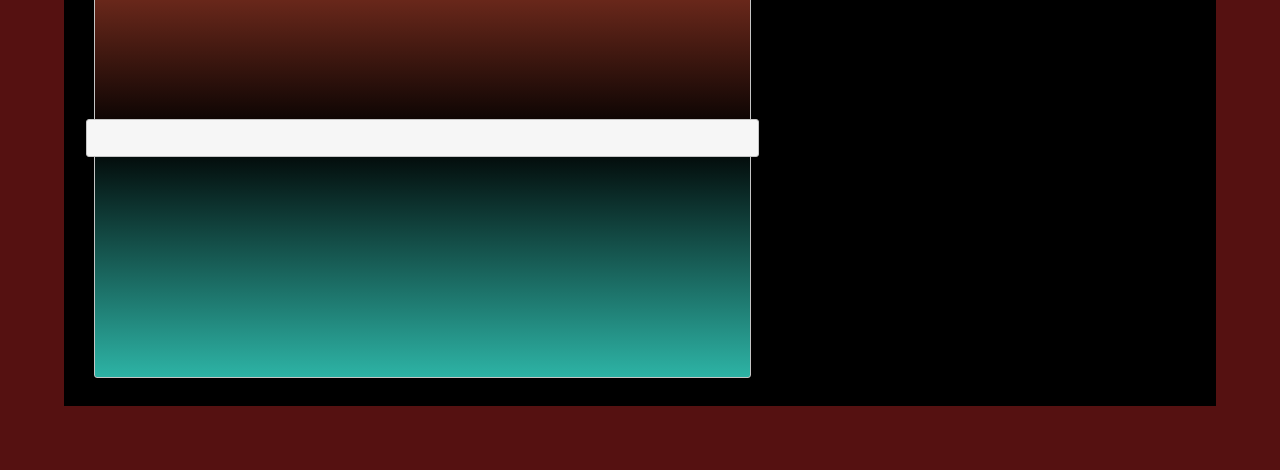
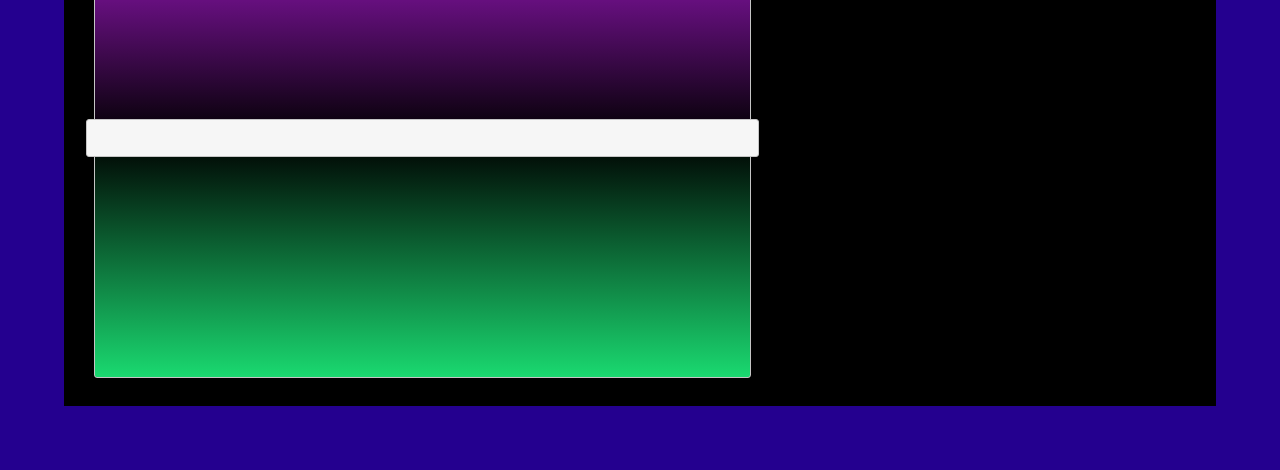
Before and after one commit to vinelandit/websocket-server-ray, a website: page public/index.html in a window 1280 px wide. Shown: the part 330-800 px from the top of the page. Drawn offline with Linux system fonts and the light colour scheme.

Commit message:
colour scheme change

```diff
--- a/public/css/styles.css
+++ b/public/css/styles.css
@@ -37,7 +37,7 @@ a {
 
         html, body {
             font-family: 'Bit5x3';
-            background-color: #551111;
+            background-color: rgb(36, 0, 143);
             color: white;
             margin: 0;
             padding: 0;
@@ -167,8 +167,8 @@ a {
             bottom: 55%;
             width: 40%;
             left: 30%;
-            background: rgb(179,87,45);
-background: linear-gradient(180deg, rgba(179,87,45,1) 0%, rgba(179,67,45,0) 100%);
+            background: rgb(26, 217, 112);
+background: linear-gradient(180deg, rgba(26, 217, 112,1) 0%, rgba(26, 217, 112,0) 100%);
         }
         #throttleDown {
             position: absolute;
@@ -198,8 +198,8 @@ background: linear-gradient(0deg, rgba(45,179,165,1) 0%, rgba(45,179,165,0) 100%
         #slider-vertical {
 
 
-            background: rgb(45,179,165);
-background: linear-gradient(0deg, rgba(45,179,165,1) 0%, rgba(45,179,165,0) 50%, rgba(179,67,45,0) 50%, rgba(179,67,45,1) 100%);
+            background: rgb(26, 217, 112);
+background: linear-gradient(0deg, rgba(26, 217, 112,1) 0%, rgba(26, 217, 112,0) 50%, rgba(175, 26, 217,0) 50%, rgba(175, 26, 217,1) 100%);
             height: 300px;
 
             width: 60%;
```
